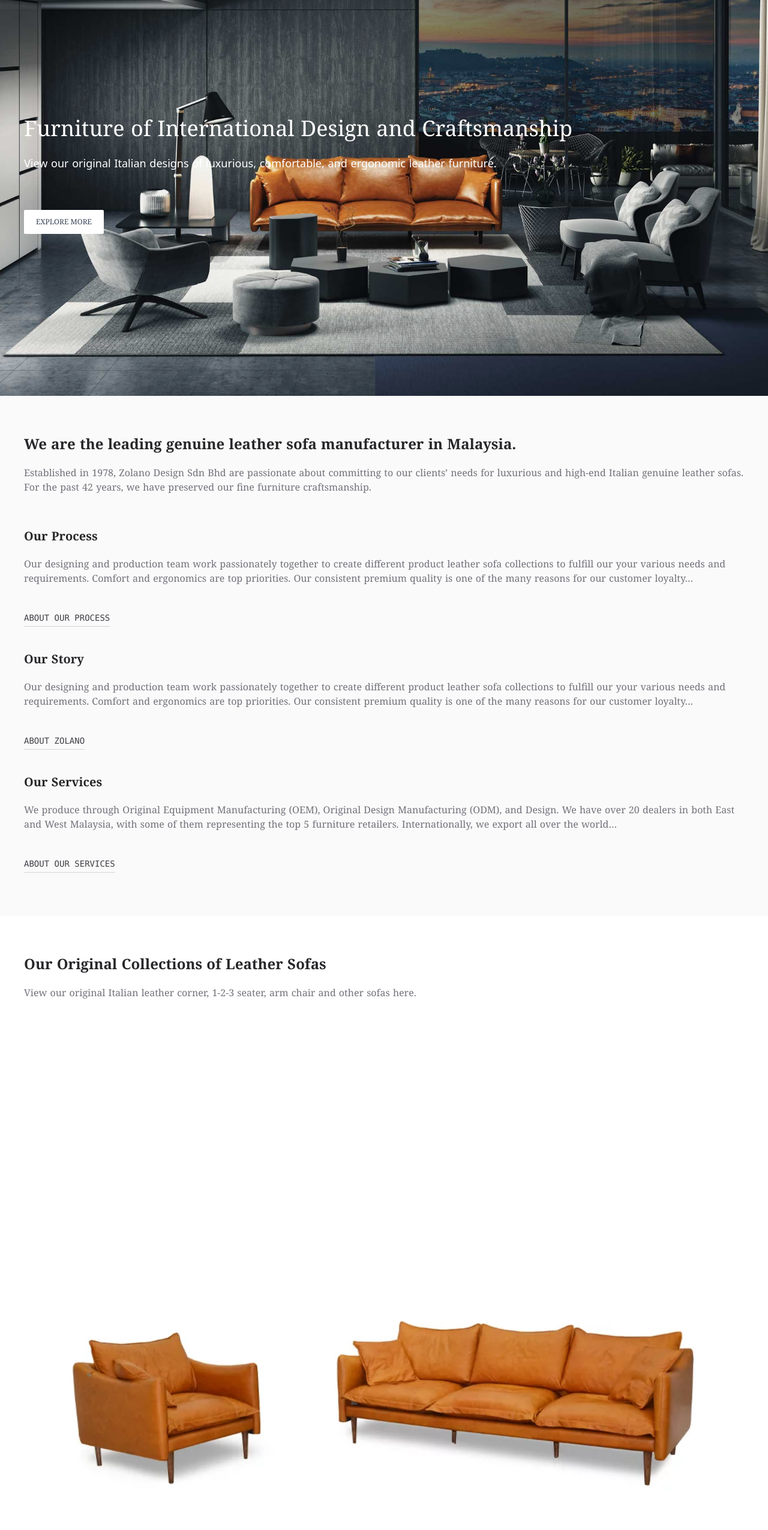
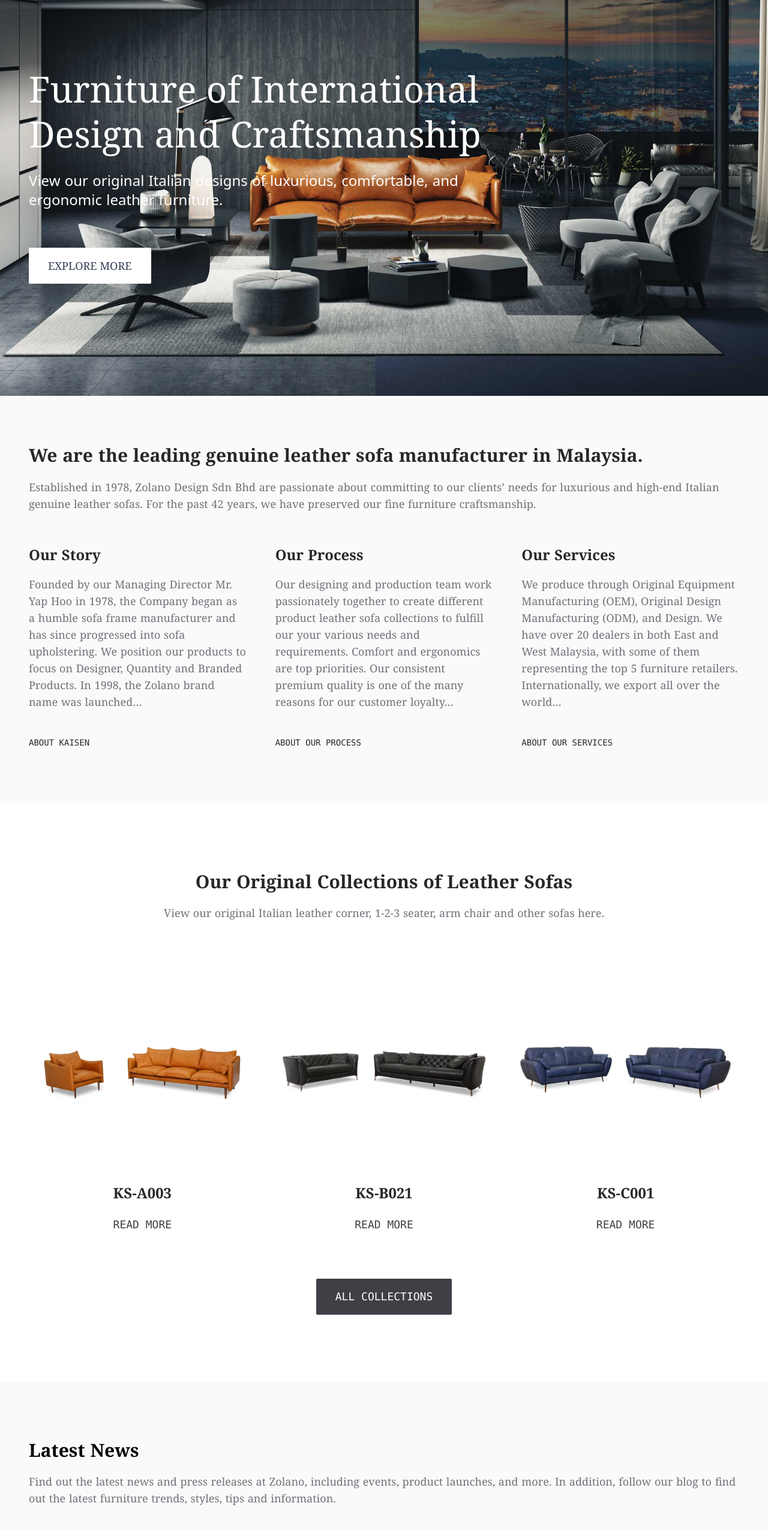
Before and after one commit to JoJoBiscuit/JoJoBiscuit, a Nuxt app: page / in a window 1280 px wide. Shown: the part 140-2691 px from the top of the page at 60% size. Built offline with nearby package versions, Linux system fonts and the light colour scheme.

Commit message:
平板响应式

```diff
--- a/components/index/Banner.vue
+++ b/components/index/Banner.vue
@@ -1,23 +1,12 @@
 <template>
   <van-swipe :show-indicators="false" :autoplay="6000" class="w-full h-screen overflow-hidden">
-    <van-swipe-item class="relative w-full h-screen">
-      <img src="@/assets/img/index-banner-1.jpg" alt="kaisen" class="w-full h-full object-cover">
+    <van-swipe-item v-for="(item, index) in items" :key="index" class="relative w-full h-screen">
+      <img :src="item.image" alt="kaisen" class="w-full h-full object-cover">
       <div class="absolute top-0 left-0 w-full h-full bg-black bg-opacity-5 flex items-center">
-        <div class="text-white px-10">
-          <h1 class="text-4xl font-medium pt-16">Shenzhen Kaisen Furniture Hardware</h1>
-          <p class="text-lg mt-6 mb-10 font-sans">Your Well Trusted Furniture Hardware Supplier!</p>
-          <button class="bg-white text-blueGray-700 text-xs px-5 py-3 rounded-sm uppercase">Explore More</button>
-        </div>
-      </div>
-    </van-swipe-item>
-
-    <van-swipe-item class="relative w-full h-screen">
-      <img src="@/assets/img/index-banner-2.jpg" alt="kaisen" class="w-full h-full object-cover">
-      <div class="absolute top-0 left-0 w-full h-full bg-black bg-opacity-5 flex items-center">
-        <div class="text-white px-10">
-          <h1 class="text-4xl font-medium pt-16">Furniture of International Design and Craftsmanship</h1>
-          <p class="text-lg mt-6 mb-16 font-sans">View our original Italian designs of luxurious, comfortable, and ergonomic leather furniture.</p>
-          <button class="bg-white text-blueGray-700 text-xs px-5 py-3 rounded-sm uppercase">Explore More</button>
+        <div class="text-white px-10 md:w-8/12 md:px-12">
+          <h1 class="text-4xl font-medium pt-16 md:text-6xl md:leading-tight">{{item.title}}</h1>
+          <p class="text-lg mt-6 mb-16 font-sans md:text-2xl">{{item.content}}</p>
+          <button @click="clickButton(item)" class="bg-white text-blueGray-700 text-xs px-5 py-3 rounded-sm uppercase md:text-lg md:px-8 md:py-4">Explore More</button>
         </div>
       </div>
     </van-swipe-item>
@@ -25,6 +14,30 @@
 </template>
 
 <script>
+export default {
+  data() {
+    return {
+      items: [{
+        image: require('@/assets/img/index-banner-1.jpg'),
+        title: 'Shenzhen Kaisen Furniture Hardware',
+        content: 'Your Well Trusted Furniture Hardware Supplier!',
+        href: 'https://www.zolano.com/',
+        target: '_blank',
+      }, {
+        image: require('@/assets/img/index-banner-2.jpg'),
+        title: 'Furniture of International Design and Craftsmanship',
+        content: 'View our original Italian designs of luxurious, comfortable, and ergonomic leather furniture.',
+        href: 'https://www.zolano.com/',
+        target: '_blank',
+      }]
+    }
+  },
+  methods: {
+    clickButton(item) {
+      item.target === '_blank' ? window.open(item.href) : window.location.href = item.href;
+    }
+  },
+}
 </script>
 
 <style>
--- a/components/index/Intro.vue
+++ b/components/index/Intro.vue
@@ -1,25 +1,15 @@
 <template>
-  <div class="px-10 pt-16 pb-6 bg-gray-50">
-    <div class="intro-item pb-1 animate__animated">
-      <h2 class="text-gray-800 text-2xl font-semibold">We are the leading genuine leather sofa manufacturer in Malaysia.</h2>
-      <p class="py-5 text-gray-500">Established in 1978, Zolano Design Sdn Bhd are passionate about committing to our clients’ needs for luxurious and high-end Italian genuine leather sofas. For the past 42 years, we have preserved our fine furniture craftsmanship.</p>
+  <div class="px-10 pt-16 pb-6 bg-gray-50 md:px-0 md:pt-20 md:pb-10">
+    <div class="intro-item pb-1 animate__animated md:px-12">
+      <h2 class="text-gray-800 text-2xl font-semibold md:text-3xl md:leading-tight">{{title}}</h2>
+      <p class="py-5 text-gray-500 md:text-lg">{{content}}</p>
     </div>
 
-    <div class="py-5">
-      <div class="intro-item py-3 animate__animated">
-        <h3 class="text-gray-800 text-xl font-semibold">Our Process</h3>
-        <p class="py-5 text-gray-500">Our designing and production team work passionately together to create different product leather sofa collections to fulfill our your various needs and requirements. Comfort and ergonomics are top priorities. Our consistent premium quality is one of the many reasons for our customer loyalty…</p>
-        <button class="pt-2 pb-1 mb-4 mt-4 font-mono uppercase text-sm text-gray-700 font-medium border-b border-gray-300">About Our Process</button>
-      </div>
-      <div class="intro-item py-3 animate__animated">
-        <h3 class="text-gray-800 text-xl font-semibold">Our Story</h3>
-        <p class="py-5 text-gray-500">Our designing and production team work passionately together to create different product leather sofa collections to fulfill our your various needs and requirements. Comfort and ergonomics are top priorities. Our consistent premium quality is one of the many reasons for our customer loyalty…</p>
-        <button class="pt-2 pb-1 mb-4 mt-4 font-mono uppercase text-sm text-gray-700 font-medium border-b border-gray-300">About Zolano</button>
-      </div>
-      <div class="intro-item py-3 animate__animated">
-        <h3 class="text-gray-800 text-xl font-semibold">Our Services</h3>
-        <p class="py-5 text-gray-500">We produce through Original Equipment Manufacturing (OEM), Original Design Manufacturing (ODM), and Design. We have over 20 dealers in both East and West Malaysia, with some of them representing the top 5 furniture retailers. Internationally, we export all over the world…</p>
-        <button class="pt-2 pb-1 mb-4 mt-4 font-mono uppercase text-sm text-gray-700 font-medium border-b border-gray-300">About Our Services</button>
+    <div class="py-5 md:flex md:flex-wrap md:justify-around md:px-6">
+      <div v-for="(item, index) in items" :key="index" class="intro-item py-3 animate__animated md:w-4/12 md:px-6">
+        <h3 class="text-gray-800 text-xl font-semibold md:text-2xl md:leading-tight">{{item.title}}</h3>
+        <p class="py-5 text-gray-500 md:text-lg">{{item.content}}</p>
+        <button @click="clickButton(item)" class="pt-2 pb-1 mb-4 mt-4 font-mono uppercase text-sm text-gray-700 font-medium border-b border-gray-300 md:border-0 md:text-gray-800">{{item.btnText}}</button>
       </div>
     </div>
   </div>
@@ -27,17 +17,44 @@
 
 <script>
 export default {
+  data() {
+    return {
+      title: 'We are the leading genuine leather sofa manufacturer in Malaysia.',
+      content: 'Established in 1978, Zolano Design Sdn Bhd are passionate about committing to our clients’ needs for luxurious and high-end Italian genuine leather sofas. For the past 42 years, we have preserved our fine furniture craftsmanship.',
+      items: [{
+        title: 'Our Story',
+        content: 'Founded by our Managing Director Mr. Yap Hoo in 1978, the Company began as a humble sofa frame manufacturer and has since progressed into sofa upholstering. We position our products to focus on Designer, Quantity and Branded Products. In 1998, the Zolano brand name was launched…',
+        btnText: 'About Kaisen',
+        href: 'https://www.zolano.com/',
+        target: '_blank',
+      }, {
+        title: 'Our Process',
+        content: 'Our designing and production team work passionately together to create different product leather sofa collections to fulfill our your various needs and requirements. Comfort and ergonomics are top priorities. Our consistent premium quality is one of the many reasons for our customer loyalty…',
+        btnText: 'About Our Process',
+        href: 'https://www.zolano.com/',
+        target: '_blank',
+      }, {
+        title: 'Our Services',
+        content: 'We produce through Original Equipment Manufacturing (OEM), Original Design Manufacturing (ODM), and Design. We have over 20 dealers in both East and West Malaysia, with some of them representing the top 5 furniture retailers. Internationally, we export all over the world…',
+        btnText: 'About Our Services',
+        href: 'https://www.zolano.com/',
+        target: '_blank',
+      }]
+    }
+  },
   methods: {
-    init() {
+    initAnimation() {
       this.$scrollTrigger.batch('.intro-item', {
-        toggleClass: "animate__fadeInUp"
+        toggleClass: 'animate__fadeInUp',
+        top: 'center'
       })
+    },
+    clickButton(item) {
+      item.target === '_blank' ? window.open(item.href) : window.location.href = item.href;
     }
   },
   mounted() {
-    this.$nextTick(() => {
-      this.init();
-    })
+    this.initAnimation();
   }
 }
 </script>
--- a/components/index/News.vue
+++ b/components/index/News.vue
@@ -1,42 +1,75 @@
 <template>
-  <div class="py-16 bg-gray-50">
-    <div class="px-10">
-      <h2 class="text-2xl font-semibold">Latest News</h2>
-      <p class="index-news-desc pt-5 text-gray-500">Find out the latest news and press releases at Zolano, including events, product launches, and more. In addition, follow our blog to find out the latest furniture trends, styles, tips and information.</p>
+  <div class="py-16 bg-gray-50 md:py-20">
+    <div class="px-10 md:px-12 md:py-4">
+      <h2 class="text-2xl font-semibold md:text-3xl">{{title}}</h2>
+      <p class="index-news-desc pt-5 text-gray-500 md:text-lg">{{content}}</p>
     </div>
 
-    <van-swipe class="flex w-full overflow-hidden py-6 custom-swipe">
-      <van-swipe-item class="index-news-item flex-shrink-0 w-screen px-10 py-4">
+    <!-- 移动端 -->
+    <van-swipe class="custom-swipe flex w-full overflow-hidden py-6 md:hidden">
+      <van-swipe-item v-for="(item, index) in news" :key="index" class="index-news-item flex-shrink-0 w-screen px-10 py-4">
         <div class="w-full h-102 bg-white rounded-sm border border-gray-100">
-          <img src="@/assets/img/index-news-1.jpg" alt="kaisen" class="w-full h-1/3 object-cover">
+          <img :src="item.image" alt="kaisen" class="w-full h-1/3 object-cover">
           <div class="p-7">
-            <h3 class="text-gray-800 text-lg font-semibold max-h-20 overflow-ellipsis overflow-hidden break-words">5 Tips on How to Clean and Take Care of your Leather Sofa</h3>
-            <p class="text-gray-500 my-6 text-sm max-h-16 overflow-ellipsis overflow-hidden break-words">A leather sofa can add a touch of class and elegance to any living room. Although…</p>
-            <small class="block pt-4 border-t border-gray-100 font-mono text-xs text-gray-900">September 19, 2020</small>
-          </div>
-        </div>
-      </van-swipe-item>
-
-      <van-swipe-item class="index-news-item flex-shrink-0 w-screen px-10 py-4">
-        <div class="w-full h-102 bg-white rounded-sm border border-gray-100">
-          <img src="@/assets/img/index-news-2.jpg" alt="kaisen" class="w-full h-1/3 object-cover">
-          <div class="p-7">
-            <h3 class="text-gray-800 text-lg font-semibold max-h-20 overflow-ellipsis overflow-hidden break-words">Export Furniture Exhibition 2019</h3>
-            <p class="text-gray-500 my-6 text-sm max-h-16 overflow-ellipsis overflow-hidden break-words">Export Furniture Exhibition (EFE) is internationally known to global buyers from all…</p>
-            <small class="block pt-4 border-t border-gray-100 font-mono text-xs text-gray-900">September 19, 2020</small>
+            <h3 class="text-gray-800 text-lg font-semibold max-h-20 overflow-ellipsis overflow-hidden break-words">{{item.title}}</h3>
+            <p class="text-gray-500 my-6 text-sm max-h-16 overflow-ellipsis overflow-hidden break-words">{{item.content}}</p>
+            <small class="block pt-4 border-t border-gray-100 font-mono text-xs text-gray-900">{{item.time}}</small>
           </div>
         </div>
       </van-swipe-item>
     </van-swipe>
 
+    <!-- 平板、PC -->
+    <div class="hidden w-full overflow-hidden py-6 px-9 md:flex">
+      <div v-for="(item, index) in news" :key="index" class="news-item animate__animated w-4/12 h-108 px-3">
+        <div class="w-full h-full bg-white rounded-sm border border-gray-100">
+          <img :src="item.image" alt="kaisen" class="w-full h-1/3 object-cover">
+          <div class="p-8">
+            <h3 class="text-gray-800 text-lg font-semibold max-h-20 overflow-ellipsis overflow-hidden break-words">{{item.title}}</h3>
+            <p class="text-gray-500 my-7 text-base leading-relaxed max-h-18 overflow-ellipsis overflow-hidden break-words">{{item.content}}</p>
+            <small class="block pt-4 border-t border-gray-100 font-mono text-xs text-gray-900">{{item.time}}</small>
+          </div>
+        </div>
+      </div>
+    </div>
+
     <div class="text-center pt-2">
-      <button class="px-6 py-2 rounded-sm bg-gray-700 text-white font-mono uppercase text-sm font-medium">All News</button>
+      <button class="px-6 py-2 rounded-sm bg-gray-700 text-white font-mono uppercase text-sm font-medium md:text-lg md:px-8 md:py-4">All News</button>
     </div>
   </div>
 </template>
 
 <script>
 export default {
+  data() {
+    return {
+      title: 'Latest News',
+      content: 'Find out the latest news and press releases at Zolano, including events, product launches, and more. In addition, follow our blog to find out the latest furniture trends, styles, tips and information.',
+      news: [{
+        id: 1,
+        image: require('@/assets/img/index-news-1.jpg'),
+        title: '5 Tips on How to Clean and Take Care of your Leather Sofa',
+        content: 'A leather sofa can add a touch of class and elegance to any living room. Although…',
+        time: 'September 19, 2020'
+      }, {
+        id: 2,
+        image: require('@/assets/img/index-news-2.jpg'),
+        title: 'Export Furniture Exhibition 2019',
+        content: 'Export Furniture Exhibition (EFE) is internationally known to global buyers from all…',
+        time: 'September 19, 2020'
+      }]
+    }
+  },
+  methods: {
+    initAnimation() {
+      this.$scrollTrigger.batch('.news-item', {
+        toggleClass: 'animate__fadeInRight',
+      })
+    },
+  },
+  mounted() {
+    this.initAnimation();
+  }
 }
 </script>
 
--- a/components/index/Product.vue
+++ b/components/index/Product.vue
@@ -1,47 +1,54 @@
 <template>
-  <div class="px-10 py-16 bg-white">
-    <div class="product-item pb-2 animate__animated">
-      <h2 class="text-gray-800 text-2xl font-semibold">Our Original Collections of Leather Sofas</h2>
-      <p class="py-5 text-gray-500">View our original Italian leather corner, 1-2-3 seater, arm chair and other sofas here.</p>
+  <div class="px-10 py-16 bg-white md:px-0 md:py-28">
+    <div class="product-item pb-2 animate__animated md:px-12 md:text-center">
+      <h2 class="text-gray-800 text-2xl font-semibold md:text-3xl">{{title}}</h2>
+      <p class="py-5 text-gray-500 md:text-lg">{{content}}</p>
     </div>
 
-    <div class="py-5">
-      <div class="product-item py-3 text-center animate__animated">
-        <img src="@/assets/img/index-product-1.jpg" alt="kaisen" class="w-full h-auto min-h-32">
-        <h3 class="text-gray-800 text-xl font-semibold">KS-A003</h3>
-        <button class="py-2 my-4 font-mono uppercase text-sm text-gray-700 font-medium">Read More</button>
-      </div>
-      <div class="product-item py-3 text-center animate__animated">
-        <img src="@/assets/img/index-product-2.jpg" alt="kaisen" class="w-full h-auto min-h-32">
-        <h3 class="text-gray-800 text-xl font-semibold">KS-B021</h3>
-        <button class="py-2 my-4 font-mono uppercase text-sm text-gray-700 font-medium">Read More</button>
-      </div>
-      <div class="product-item py-3 text-center animate__animated">
-        <img src="@/assets/img/index-product-3.jpg" alt="kaisen" class="w-full h-auto min-h-32">
-        <h3 class="text-gray-800 text-xl font-semibold">KS-C001</h3>
-        <button class="py-2 my-4 font-mono uppercase text-sm text-gray-700 font-medium">Read More</button>
+    <div class="py-5 md:flex md:flex-wrap md:justify-around md:px-9">
+      <div v-for="(item, index) in items" :key="index" class="product-item py-3 text-center animate__animated md:w-4/12 md:px-3">
+        <img :src="item.image" alt="kaisen" class="w-full h-auto min-h-32">
+        <h3 class="text-gray-800 text-xl font-semibold md:text-2xl md:leading-tight">{{item.name}}</h3>
+        <button class="py-2 my-4 font-mono uppercase text-sm text-gray-700 font-medium md:text-lg">Read More</button>
       </div>
     </div>
 
     <div class="pt-5 text-center">
-      <button class="product-item px-6 py-2 rounded-sm bg-gray-700 text-white font-mono uppercase text-sm font-medium">All Collections</button>
+      <button class="product-item px-6 py-2 rounded-sm bg-gray-700 text-white font-mono uppercase text-sm font-medium md:text-lg md:px-8 md:py-4">All Collections</button>
     </div>
   </div>
 </template>
 
 <script>
 export default {
+  data() {
+    return {
+      title: 'Our Original Collections of Leather Sofas',
+      content: 'View our original Italian leather corner, 1-2-3 seater, arm chair and other sofas here.',
+      items: [{
+        id: 1,
+        image: require('@/assets/img/index-product-1.jpg'),
+        name: 'KS-A003',
+      }, {
+        id: 2,
+        image: require('@/assets/img/index-product-2.jpg'),
+        name: 'KS-B021',
+      }, {
+        id: 3,
+        image: require('@/assets/img/index-product-3.jpg'),
+        name: 'KS-C001',
+      }]
+    }
+  },
   methods: {
-    init() {
+    initAnimation() {
       this.$scrollTrigger.batch('.product-item', {
-        toggleClass: "animate__fadeInUp"
+        toggleClass: 'animate__fadeInUp',
       })
     },
   },
   mounted() {
-    this.$nextTick(() => {
-      this.init();
-    })
+    this.initAnimation();
   }
 }
 </script>
```
Also changed, not shown: package 2.json (added, +27 -0 lines).
